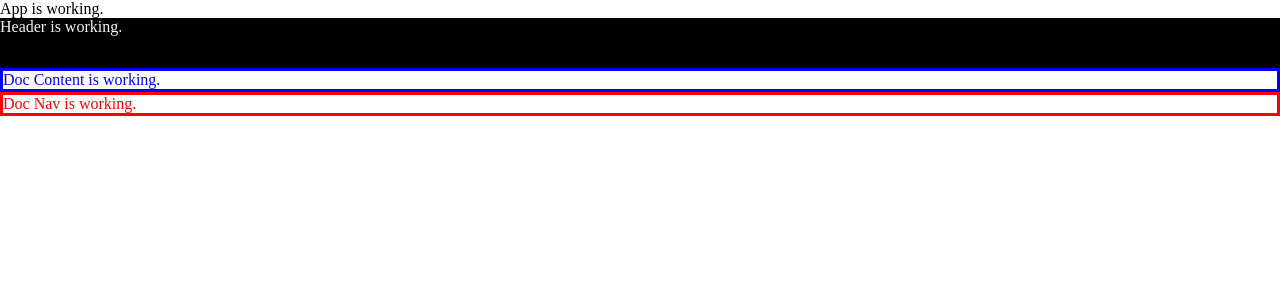
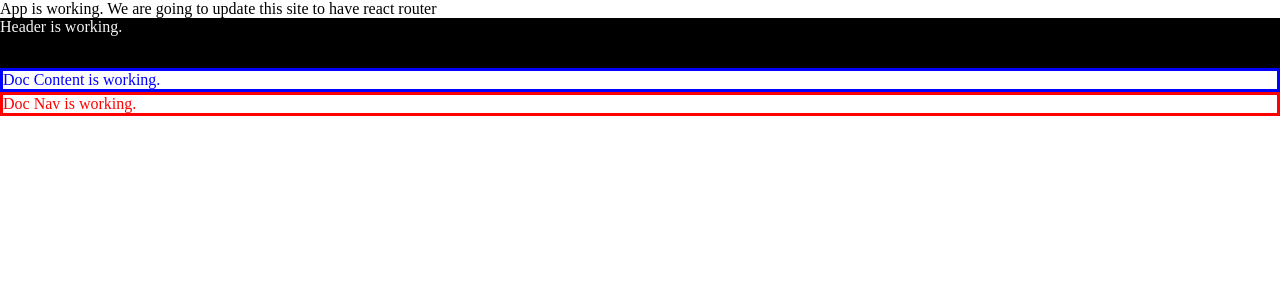
Before and after one commit to JayCogen44/Otis, a React app: page / in a window 1280 px wide. Shown: the top 300 px of the page. Built offline with nearby package versions, Linux system fonts and the light colour scheme; no server answers.

Commit message:
going through git workflow

```diff
--- a/client/App.js
+++ b/client/App.js
@@ -17,6 +17,7 @@ class App extends Component {
         return (
             <div className='App'>
                 App is working.
+                We are going to update this site to have react router
                 <Header />
                 <DocContent />
                 <DocNav />
```
